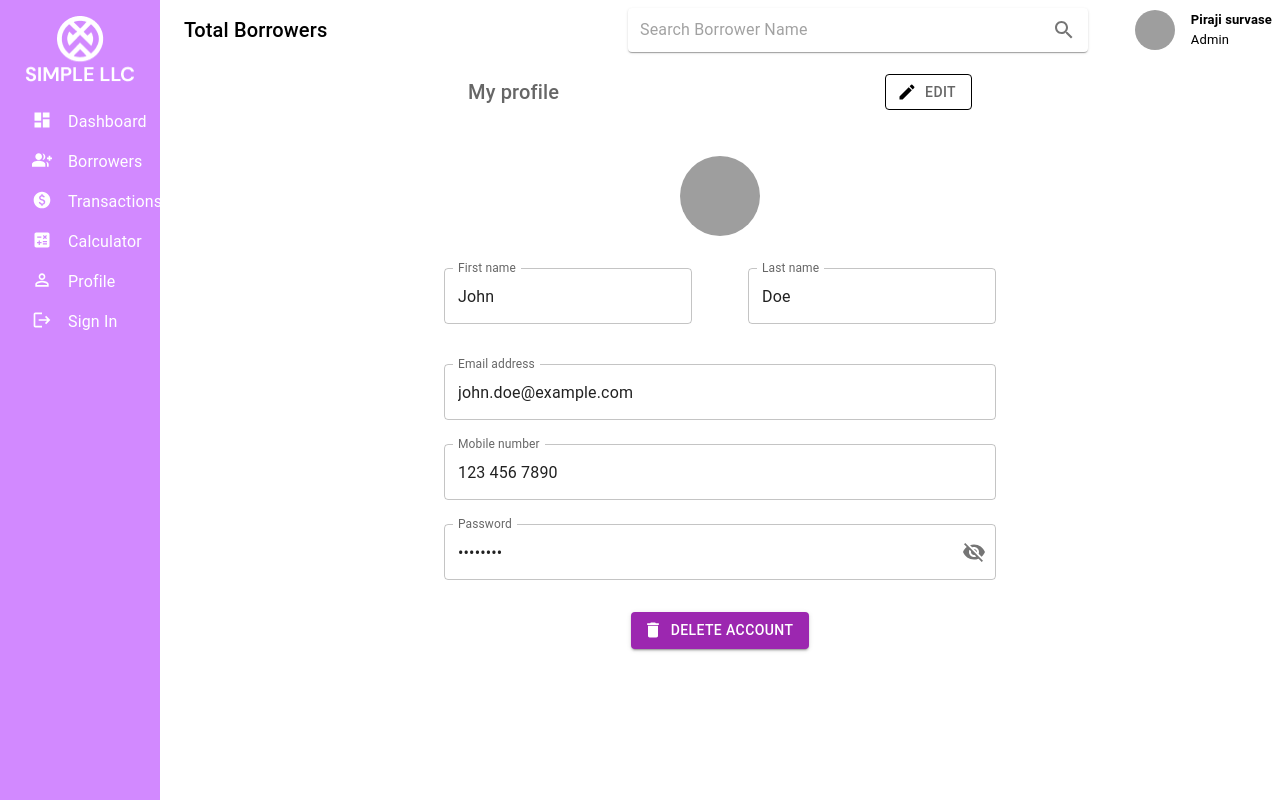
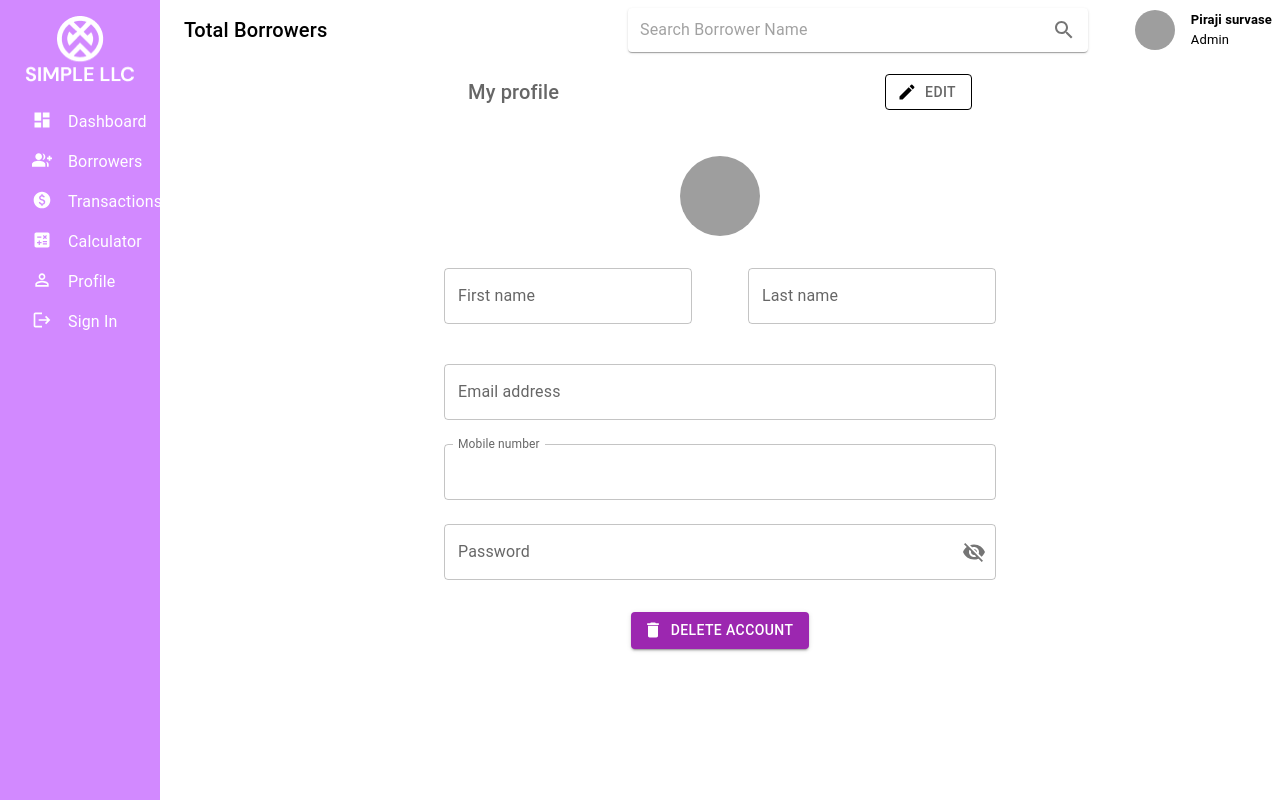
Before and after one commit to rajisurvase/simple-lender, a Next.js app: page /profile in a window 1280 px wide. Built offline with nearby package versions, Linux system fonts and the light colour scheme; grey boxes are pictures that could not be loaded.

Commit message:
changes in profile page

```diff
--- a/components/Profile/UserProfileDetails.tsx
+++ b/components/Profile/UserProfileDetails.tsx
@@ -1,28 +1,33 @@
 import React, { ChangeEvent, MouseEvent } from 'react';
-
-import { AppBar, Toolbar } from '@mui/material';
-import Button from '@mui/material/Button';
-import { Container, Box, Avatar, TextField,  Typography, IconButton, InputAdornment } from '@mui/material';
-import DeleteIcon from '@mui/icons-material/Delete';
-import EditIcon from '@mui/icons-material/Edit';
-import Visibility from '@mui/icons-material/Visibility';
-import VisibilityOff from '@mui/icons-material/VisibilityOff';
+import { AppBar, Toolbar, Button, Container, Box, Avatar, TextField, Typography, IconButton, InputAdornment } from '@mui/material';
+import { Delete as DeleteIcon, Edit as EditIcon, Visibility, VisibilityOff } from '@mui/icons-material';
+import { Controller,  } from "react-hook-form";
+import CustomInput from "@/ui/Inputs/CustomInput";
+import { number } from 'yup';
 
 const ProfilePage = () => {
+  // State for showing/hiding password
   const [showPassword, setShowPassword] = React.useState(false);
-  const [firstName, setFirstName] = React.useState('John');
-  const [lastName, setLastName] = React.useState('Doe');
-  const [email, setEmail] = React.useState('john.doe@example.com');
-  const [mobile, setMobile] = React.useState('123 456 7890');
-  const [password, setPassword] = React.useState('password');
+
+  // State for user profile information
+  const [firstName, setFirstName] = React.useState("");
+  const [lastName, setLastName] = React.useState('');
+  const [email, setEmail] = React.useState('');
+  const [mobile, setMobile] = React.useState('');
+  const [password, setPassword] = React.useState('');
+
+  // State for read-only mode
   const [readOnly, setReadOnly] = React.useState(true);
 
+  // Toggle password visibility
   const handleClickShowPassword = () => setShowPassword((show) => !show);
 
+  // Prevent default behavior for mouse down on password icon
   const handleMouseDownPassword = (event: MouseEvent<HTMLButtonElement>) => {
     event.preventDefault();
   };
 
+  // Event handlers for changing profile information
   const handleFirstNameChange = (event: ChangeEvent<HTMLInputElement>) => {
     setFirstName(event.target.value);
   };
@@ -43,6 +48,7 @@ const ProfilePage = () => {
     setPassword(event.target.value);
   };
 
+  // Toggle read-only mode
   const toggleReadOnly = () => {
     setReadOnly(!readOnly);
   };
@@ -56,15 +62,16 @@ const ProfilePage = () => {
               My profile
             </Typography>
           </Box>
-        <Button onClick={toggleReadOnly}
+          <Button
+            onClick={toggleReadOnly}
             variant="outlined"
             color="inherit"
-          startIcon={<EditIcon  />}
+            startIcon={<EditIcon />}
             sx={{ textTransform: 'none' }}
             aria-label="edit profile"
           >
             <Typography variant="button" color="textSecondary">
-            EDIT
+              {readOnly ? "EDIT" : "SAVE"}
             </Typography>
           </Button>
         </Toolbar>
@@ -72,25 +79,20 @@ const ProfilePage = () => {
       <Box sx={{ display: 'flex', flexDirection: 'column', alignItems: 'center', mt: 4 }}>
         <Avatar sx={{ width: 80, height: 80, mb: 2 }} src="/static/images/avatar/1.jpg" />
         <Box sx={{ width: '100%' }}>
-
           <Box sx={{ display: 'flex', justifyContent: 'space-between', mb: 2 }}>
             <TextField
               margin="normal"
               label="First name"
               value={firstName}
               onChange={handleFirstNameChange}
-              InputProps={{
-                readOnly: readOnly,
-              }}
+
             />
             <TextField
               margin="normal"
               label="Last name"
               value={lastName}
               onChange={handleLastNameChange}
-              InputProps={{
-                readOnly: readOnly,
-              }}
+
             />
           </Box>
           <TextField
@@ -99,19 +101,15 @@ const ProfilePage = () => {
   label="Email address"
   value={email}
   onChange={handleEmailChange}
-            InputProps={{
-              readOnly: readOnly,
-            }}
+
 />
           <TextField
             fullWidth
             margin="normal"
             label="Mobile number"
-            value={mobile}
+            value={number}
             onChange={handleMobileChange}
-            InputProps={{
-              readOnly: readOnly,
-            }}
+
           />
           <TextField
             fullWidth
@@ -121,7 +119,7 @@ const ProfilePage = () => {
             value={password}
             onChange={handlePasswordChange}
             InputProps={{
-              readOnly: readOnly,
+
               endAdornment: (
                 <InputAdornment position="end">
                   <IconButton
@@ -136,13 +134,18 @@ const ProfilePage = () => {
               ),
             }}
           />
+
+
           <Box sx={{ display: 'flex', justifyContent: 'center', mt: 3 }}>
             <Button variant="contained" color="secondary" startIcon={<DeleteIcon />}>
               DELETE ACCOUNT
             </Button>
           </Box>
+
         </Box>
       </Box>
+
+
     </Container>
   );
 };
```
Lines whose indentation alone changed are shown as unchanged.
